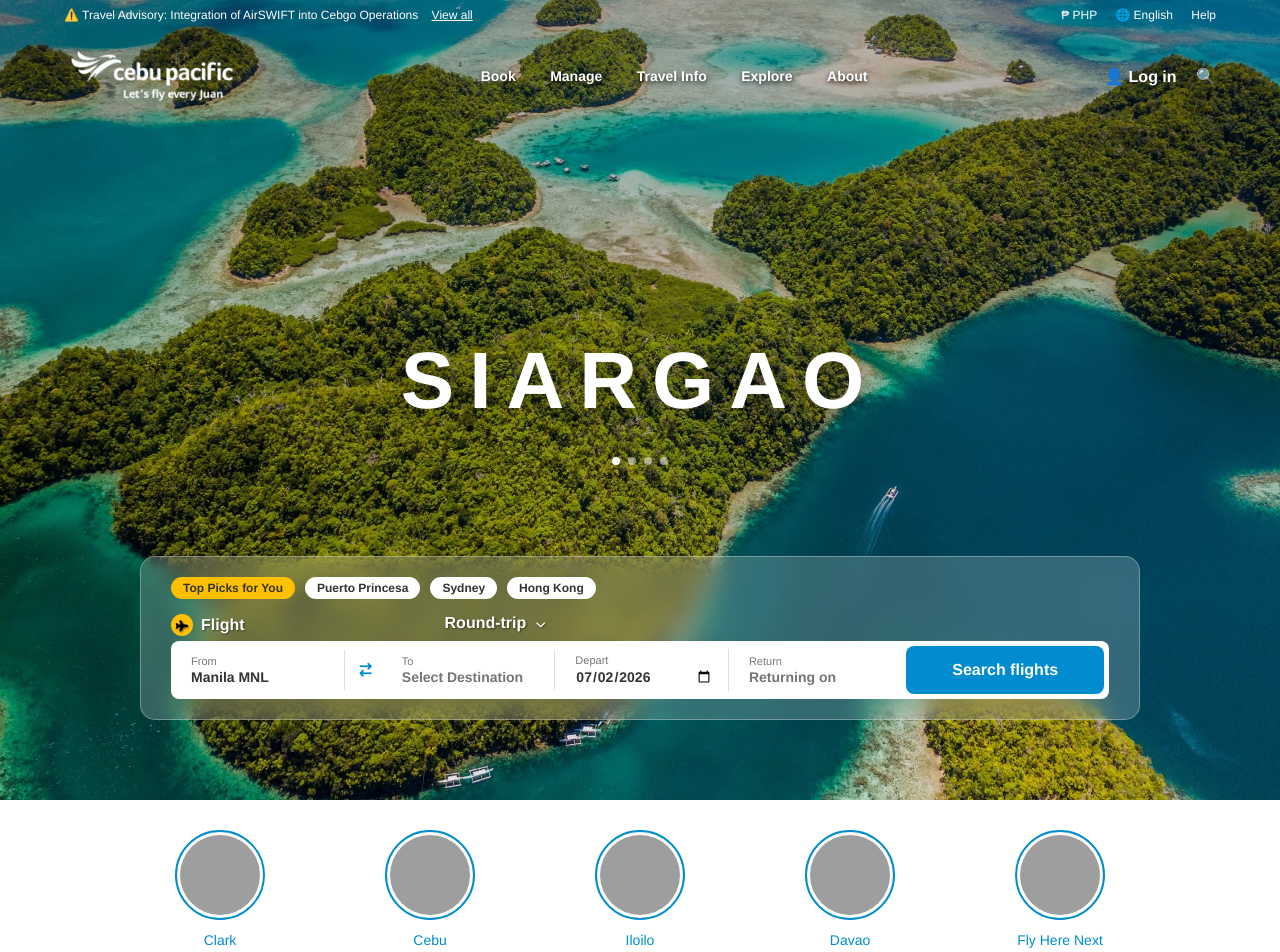
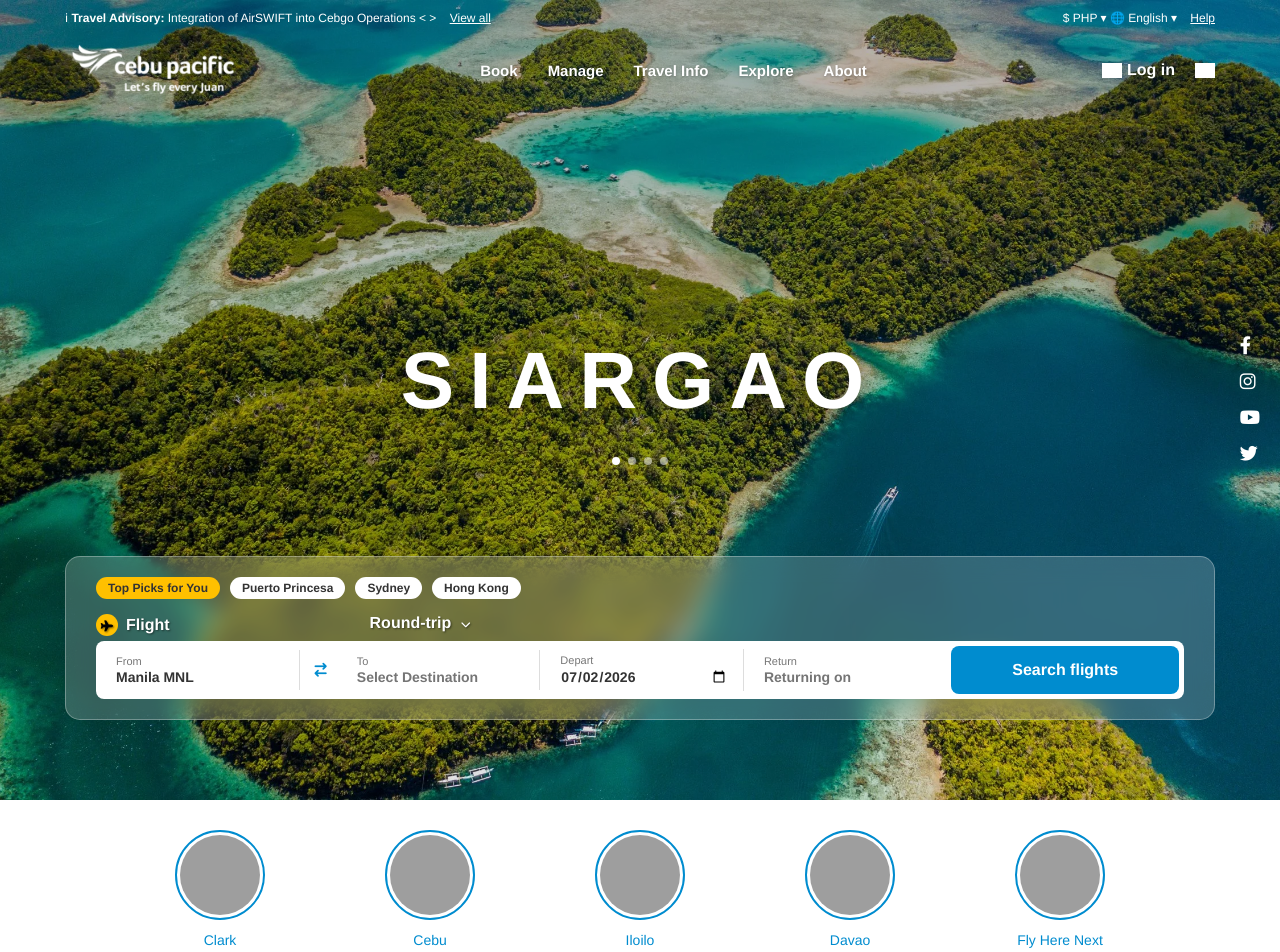
Before and after one commit to rynlyn25/cebu-pacific-clone, a PHP site: page / in a window 1280 px wide. Shown: the top 952 px of the page. Run offline with PHP 8.4, Linux system fonts and the light colour scheme; grey boxes are pictures that could not be loaded.

Commit message:
partial front end

```diff
--- a/cebu-pacific-clone/index.html
+++ b/cebu-pacific-clone/index.html
@@ -5,30 +5,32 @@
     <meta name="viewport" content="width=device-width, initial-scale=1.0">
     <title>Cebu Pacific Clone</title>
     <link rel="stylesheet" href="style.css">
-
     <link rel="stylesheet" href="https://cdnjs.cloudflare.com/ajax/libs/font-awesome/6.4.0/css/all.min.css">
 </head>
 <body>
 
-    <!-- 1. FULL-WIDTH HERO SECTION (With Translucent Header) -->
     <div class="hero-wrapper">
+
         <div class="top-advisory-bar">
-        <div class="advisory-text">
-            <span>⚠️ Travel Advisory: Integration of AirSWIFT into Cebgo Operations</span>
-            <a href="#">View all</a>
+            <div class="header-content-wrapper"> <div class="advisory-left">
+                    <span>&#8505;</span> <strong>Travel Advisory:</strong> Integration of AirSWIFT into Cebgo Operations
+                    <span class="arrows">&lt; &gt;</span> <a href="#" class="view-all">View all</a>
                 </div>
-        <div class="top-links">
-            <span>₱ PHP</span>
-            <span>🌐 English</span>
-            <span>Help</span>
+
+                <div class="advisory-right">
+                    <span>&#36; PHP &#9662;</span>
+                    <span>&#127760; English &#9662;</span>
+                    <a href="#">Help</a>
+                </div>
             </div>
         </div>
 
         <header class="hero-header">
-        <div class="logo-container">
+            <div class="header-content-wrapper"> <div class="header-left">
                     <img class="logo-white" src="images/CEB_logo_Noto_Sans_Linear_White.webp" alt="Cebu Pacific White" width="180">
-    <img class="logo-colored" src="images/CEB_logo_LFEJ_in_Noto_Sans_Linear.webp" alt="Cebu Pacific Colored" width="180">
+                    <img class="logo-colored" src="images/CEB_logo_LFEJ_in_Noto_Sans_Linear.webp" alt="Cebu Pacific Colored" width="180" style="display: none;">
                 </div>
+
                 <nav class="nav-links">
                     <a href="#">Book</a>
                     <a href="#">Manage</a>
@@ -36,9 +38,15 @@
                     <a href="#">Explore</a>
                     <a href="#">About</a>
                 </nav>
-        <div class="nav-actions">
-            <button class="login-btn">👤 Log in</button>
-            <span class="search-icon">🔍</span>
+
+                <div class="header-right">
+                    <button class="login-btn">
+                        <img src="images/user-outline.png" alt="User" width="20">
+                        <span style="color: white; margin-left: 5px;">Log in</span>
+                    </button>
+                    <img src="images/search-outline.png" alt="Search" width="20" class="search-icon">
+                </div>
+
             </div>
         </header>
 
@@ -97,7 +105,6 @@
         </div>
     </div>
 
-    <!-- 2. CIRCULAR DESTINATIONS SHORTCUTS -->
     <section class="quick-destinations">
         <div class="circle-item">
             <div class="circle-border">
@@ -143,7 +150,6 @@
         </div>
 
         <div class="services-container">
-
             <div class="service-card">
                 <div class="service-icon">
                     <img class="icon-default" src="images/check-in-default1.png" alt="Check In" width="45">
@@ -175,10 +181,9 @@
                 </div>
                 <span>Manage Booking</span>
             </div>
+        </div>
+    </section>
 
-        </div>
-
-    <!-- 4. BOOK CHEAP FLIGHTS FROM GRID -->
     <section class="flight-deals">
         <h2>Book cheap flights from</h2>
         <div class="deal-tabs">
@@ -188,7 +193,6 @@
             <button>Clark</button>
         </div>
 
-        <!-- Asymmetrical grid mimicking image_42f91e.jpg -->
         <div class="grid-container">
             <div class="grid-card tall" style="background-image: linear-gradient(rgba(0,0,0,0.1), rgba(0,0,0,0.7)), url('https://images.unsplash.com/photo-1518509562904-e7ef99cdcc86?q=80&w=400&auto=format&fit=crop');">
                 <div class="card-info"><span>As low as</span><h3>₱299*</h3><p>Cebu</p></div>
@@ -206,7 +210,7 @@
         <button class="btn-more">See more</button>
     </section>
 
-    <!-- 5. LATEST STORIES -->
+    <section class="stories">
         <div class="stories-layout">
             <div class="story-featured">
                 <img src="https://images.unsplash.com/photo-1551041777-ed277b8dd348?q=80&w=600&auto=format&fit=crop" alt="Riyadh">
@@ -228,8 +232,8 @@
                 </div>
             </div>
         </div>
+    </section>
 
-    <!-- 6. FOOTER LINKS & PARTNERS -->
     <footer>
         <div class="footer-links">
             <div class="col">
--- a/cebu-pacific-clone/style.css
+++ b/cebu-pacific-clone/style.css
@@ -12,7 +12,7 @@
     font-family: 'Helvetica Neue', Arial, sans-serif;
 }
 
-/* --- NEW HERO SECTION CSS --- */
+/* --- 1. HERO SECTION & BACKGROUND --- */
 .hero-wrapper {
     position: relative;
     width: 100%;
@@ -21,31 +21,65 @@
     color: white;
 }
 
+.slider-container {
+    position: absolute; top: 0; left: 0; width: 100%; height: 100%;
+    background-size: cover; background-position: center;
+    display: flex; flex-direction: column; justify-content: center; align-items: center;
+    transition: background-image 0.8s ease-in-out;
+}
+
+.slider-container::before {
+    content: ''; position: absolute; top: 0; left: 0; width: 100%; height: 100%;
+    background: linear-gradient(rgba(0,0,0,0.3), rgba(0,0,0,0.1));
+}
+
+.slider-title {
+    position: relative;
+    z-index: 2;
+    font-size: 5rem;
+    letter-spacing: 15px;
+    font-weight: 900;
+    text-shadow: 0px 4px 20px rgba(0, 0, 0, 0.25);
+    margin-bottom: 250px;
+}
+
+.slider-dots { position: relative; z-index: 2; display: flex; gap: 8px; margin-top: -220px; }
+.dot { width: 8px; height: 8px; background: rgba(255,255,255,0.5); border-radius: 50%; }
+.dot.active { background: white; }
+
+/* --- 2. HEADER & NAVIGATION (Transparent Default) --- */
 .top-advisory-bar {
     position: fixed;
     top: 0;
     width: 100%;
-    height: 35px; /* Forces exact height */
+    height: 35px;
     z-index: 1000;
-    display: flex;
-    justify-content: space-between;
-    padding: 8px 5%;
+    background-color: transparent;
+    transition: background-color 0.3s ease;
+    color: white;
     font-size: 12px;
 }
+
 .top-advisory-bar a { color: white; margin-left: 10px; }
-.top-links span { margin-left: 15px; cursor: pointer; }
 
 .hero-header {
     position: fixed;
     top: 35px;
     width: 100%;
+    height: 70px;
     z-index: 999;
+    background-color: transparent;
+    transition: background-color 0.3s ease;
+}
+
+.header-content-wrapper {
+    width: 90%;
+    max-width: 1150px;
+    margin: 0 auto;
+    height: 100%;
     display: flex;
     justify-content: space-between;
     align-items: center;
-    padding: 10px 5%;
-    background-color: transparent; /* Starts fully transparent */
-    transition: background-color 0.3s ease;
 }
 
 /* Hide the colored logo by default */
@@ -53,81 +87,82 @@
     display: none;
 }
 
-/* --- WHEN SCROLLED (JavaScript adds this class) --- */
-.hero-header.scrolled {
-    background-color: white; /* Turns solid white */
-    box-shadow: 0 2px 10px rgba(0,0,0,0.1); /* Adds a soft drop shadow */
+.nav-links {
+    display: flex;
+    gap: 30px;
 }
 
-/* Swap the logos when scrolled */
+.nav-links a {
+    color: white; /* White by default at the top */
+    text-decoration: none;
+    font-weight: 700;
+    font-size: 15px;
+    text-shadow: 0px 1px 3px rgba(0,0,0,0.3);
+}
+
+.header-right {
+    display: flex;
+    align-items: center;
+    gap: 20px;
+}
+
+.login-btn {
+    background: transparent;
+    color: white;
+    border: none;
+    font-weight: bold;
+    font-size: 16px;
+    cursor: pointer;
+    display: flex;
+    align-items: center;
+}
+
+/* Default White Icons at the top of the page */
+.login-btn img,
+.search-icon {
+    filter: brightness(0) invert(1);
+    transition: filter 0.3s ease;
+    cursor: pointer;
+}
+
+/* --- 3. THE "SCROLLED" STATES (White/Blue Effect) --- */
+.top-advisory-bar.scrolled {
+    background-color: #00a1e4; /* Bright Cyan */
+}
+
+.hero-header.scrolled {
+    background-color: white;
+    box-shadow: 0 2px 10px rgba(0,0,0,0.1);
+}
+
+.hero-header.scrolled .nav-links a {
+    color: #0062a9; /* Cebu Pacific Dark Blue */
+    text-shadow: none;
+}
+
+.hero-header.scrolled .login-btn span {
+    color: #0062a9 !important;
+}
+
 .hero-header.scrolled .logo-white {
     display: none;
 }
+
 .hero-header.scrolled .logo-colored {
-    display: block;
-}
-.nav-links a {
-    color: white;
-    text-decoration: none;
-    margin: 0 15px;
-    font-weight: bold;
-    font-size: 14px;
-    /* This adds a soft dark glow strictly behind the letters */
-    text-shadow: 0px 2px 5px rgba(0,0,0,0.8);
-}
-.login-btn {
-    background: transparent; color: white; border: none; font-weight: bold; font-size: 16px; cursor: pointer; margin-right: 15px;
+    display: block !important;
 }
 
-.social-sidebar a {
-    color: white;
-    text-decoration: none;
-    font-size: 18px;
-    transition: color 0.3s ease;
-}
-.social-sidebar a:hover {
-    color: #FFC000;
+/* Turn icons back to their natural blue when scrolled */
+.hero-header.scrolled .login-btn img,
+.hero-header.scrolled .search-icon {
+    filter: none;
 }
 
-.slider-container {
-    position: absolute; top: 0; left: 0; width: 100%; height: 100%;
-    background-size: cover; background-position: center;
-    display: flex; flex-direction: column; justify-content: center; align-items: center;
-    transition: background-image 0.8s ease-in-out;
-}
-.slider-container::before {
-    content: ''; position: absolute; top: 0; left: 0; width: 100%; height: 100%;
-    background: linear-gradient(rgba(0,0,0,0.3), rgba(0,0,0,0.1));
-}
-.slider-title {
-    position: relative;
-    z-index: 2;
-    font-size: 5rem;
-    letter-spacing: 15px;
-    font-weight: 900;
-    /* Softened the shadow to look highly professional */
-    text-shadow: 0px 4px 20px rgba(0, 0, 0, 0.25);
-    margin-bottom: 250px;
-}
-.icon-circle-yellow {
-    display: inline-flex;
-    justify-content: center;
-    align-items: center;
-    width: 22px;
-    height: 22px;
-    background-color: #FFC000;
-    color: black;
-    border-radius: 50%;
-    font-size: 11px;
-    margin-right: 8px;
-}
-.slider-dots { position: relative; z-index: 2; display: flex; gap: 8px; margin-top: -220px; }
-.dot { width: 8px; height: 8px; background: rgba(255,255,255,0.5); border-radius: 50%; }
-.dot.active { background: white; }
 
+/* --- 4. GLASS WIDGET --- */
 .glass-widget {
     position: absolute; bottom: 80px; left: 50%; transform: translateX(-50%);
-    width: 85%; max-width: 1000px; z-index: 10;
+    width: 90%; max-width: 1150px; z-index: 10;
     background: rgba(255, 255, 255, 0.2);
     backdrop-filter: blur(12px);
     -webkit-backdrop-filter: blur(12px);
@@ -135,249 +170,89 @@
     border-radius: 15px;
     padding: 20px 30px;
 }
-.flight-type {
-    display: flex;
-    align-items: center;
-}
+
+.flight-type { display: flex; align-items: center; }
 .top-picks { display: flex; gap: 10px; margin-bottom: 15px; }
 .badge { padding: 4px 12px; border-radius: 15px; font-size: 12px; font-weight: bold; color: #333; }
 .badge.yellow { background: #FFC000; }
 .badge.white { background: white; }
 
-.widget-headers { display: flex; gap: 200px; margin-bottom: 5px; font-weight: bold; text-shadow: 1px 1px 2px rgba(0,0,0,0.5); }
+.widget-headers { display: flex; gap: 200px; margin-bottom: 5px; font-weight: bold; text-shadow: 1px 1px 2px rgba(0,0,0,0.5); color: white;}
 
 .search-inputs { display: flex; align-items: center; background: white; border-radius: 8px; padding: 5px; gap: 5px; }
 .input-group { display: flex; flex-direction: column; flex: 1; padding: 5px 15px; border-right: 1px solid #ddd; }
 .input-group:last-of-type { border-right: none; }
 .input-group label { color: #777; font-size: 11px; margin-bottom: 2px; }
 .input-group input { border: none; outline: none; font-weight: bold; font-size: 14px; color: #333; width: 100%; background: transparent; }
-.swap-icon {
-    color: #008ccf;
-    padding: 0 10px;
-    font-size: 14px;
-    cursor: pointer;
-}
-/* --- STICKY HEADER & SCROLL EFFECTS --- */
+.swap-icon { color: #008ccf; padding: 0 10px; font-size: 14px; cursor: pointer; }
+.search-btn { background: #008ccf; color: white; border: none; padding: 15px 30px; border-radius: 8px; font-weight: bold; font-size: 16px; cursor: pointer; flex: 1; }
 
-/* 1. Top Advisory Bar (Starts transparent, turns blue) */
-.top-advisory-bar {
-    position: fixed;
-    top: 0;
-    width: 100%;
-    height: 35px;
-    z-index: 1000;
-    display: flex;
-    justify-content: space-between;
-    padding: 8px 5%;
-    font-size: 12px;
-    background-color: transparent;
-    transition: background-color 0.3s ease;
-    color: white; /* Ensures text is visible */
+.icon-circle-yellow {
+    display: inline-flex; justify-content: center; align-items: center; width: 22px; height: 22px;
+    background-color: #FFC000; color: black; border-radius: 50%; font-size: 11px; margin-right: 8px;
 }
 
-/* 2. Main Header (Starts transparent, turns white) */
-.hero-header {
-    position: fixed;
-    top: 35px;
-    width: 100%;
-    z-index: 999;
-    display: flex;
-    justify-content: space-between;
-    align-items: center;
-    padding: 10px 5%;
-    background-color: transparent;
-    transition: background-color 0.3s ease;
+/* --- 5. SOCIAL SIDEBAR --- */
+.social-sidebar {
+    position: absolute; right: 20px; top: 50%; transform: translateY(-50%);
+    display: flex; flex-direction: column; gap: 15px; z-index: 10;
+}
+.social-sidebar a { color: white; text-decoration: none; font-size: 18px; transition: color 0.3s ease; }
+.social-sidebar a:hover { color: #FFC000; }
+
+
+/* --- 6. QUICK DESTINATIONS --- */
+.quick-destinations {
+    display: flex; justify-content: center; align-items: flex-start;
+    gap: 120px; padding: 30px 0 20px; background-color: transparent;
 }
 
-/* --- THE "SCROLLED" STATES --- */
-/* (These activate when JavaScript detects a scroll) */
-
-.top-advisory-bar.scrolled {
-    background-color: #008ccf; /* Cebu Pacific Blue! */
+.circle-item { display: flex; flex-direction: column; align-items: center; justify-content: center; cursor: pointer; }
+.circle-border {
+    border: 2px solid #008ccf; border-radius: 50%; padding: 3px; display: flex; justify-content: center; align-items: center; transition: transform 0.2s ease;
 }
 
-.hero-header.scrolled {
-    background-color: white;
-    box-shadow: 0 2px 10px rgba(0,0,0,0.1);
-}
+.circle { width: 80px; height: 80px; border-radius: 50%; background-size: cover; background-position: center; }
+.circle-item span { color: #008ccf; font-size: 14px; font-weight: 400; margin-top: 12px; }
+.circle-item:hover .circle-border { transform: scale(1.05); }
 
-/* Changes link text from white to blue so it's readable on the white header */
-.hero-header.scrolled .nav-links a {
-    color: #008ccf;
-    text-shadow: none;
-}
 
-.hero-header.scrolled .login-btn {
-    color: #008ccf;
-}
+/* --- 7. WHY EVERYONE FLIES SECTION --- */
+.why-section-wrapper { padding: 20px 5% 50px; background-color: white; max-width: 1100px; margin: 0 auto; }
+.why-top-row { display: flex; justify-content: space-between; align-items: center; gap: 60px; margin-bottom: 50px; }
+.why-text { flex: 1; }
+.why-text h2 { font-size: 26px; font-weight: 700; margin-bottom: 15px; color: #222222; }
+.why-text p { font-size: 14px; color: #555555; line-height: 1.6; font-weight: 400; }
+.why-illustration { flex: 1.2; display: flex; justify-content: flex-end; }
+.why-illustration img { max-width: 100%; height: auto; }
 
-/* Swaps the white logo out for the colored logo */
-.hero-header.scrolled .logo-white {
-    display: none;
-}
-.hero-header.scrolled .logo-colored {
-    display: block;
-}
-.search-btn { background: #008ccf; color: white; border: none; padding: 15px 30px; border-radius: 8px; font-weight: bold; font-size: 16px; cursor: pointer; flex: 1; }
-/* --- END OF NEW HERO SECTION CSS --- */
-/* --- QUICK DESTINATIONS (Pixel-Perfect Original Style) --- */
-
-/* --- 1. QUICK DESTINATIONS --- */
-.quick-destinations {
-    display: flex;
-    justify-content: center;
-    align-items: flex-start;
-    gap: 120px; /* Increased to push them further apart */
-    padding: 30px 0 20px;
-    background-color: transparent;
-}
-
-.circle-item {
-    display: flex;
-    flex-direction: column;
-    align-items: center;
-    justify-content: center;
-    cursor: pointer;
-}
-
-.circle-border {
-    border: 2px solid #008ccf;
-    border-radius: 50%;
-    padding: 3px;
-    display: flex;
-    justify-content: center;
-    align-items: center;
-    transition: transform 0.2s ease;
-}
-
-.circle {
-    width: 80px; /* Shrunk down for that refined look */
-    height: 80px; /* Shrunk down to match width */
-    border-radius: 50%;
-    background-size: cover;
-    background-position: center;
-}
-
-.circle-item span {
-    color: #008ccf;
-    font-size: 14px;
-    font-weight: 400;
-    margin-top: 12px;
-}
-
-.circle-item:hover .circle-border {
-    transform: scale(1.05);
-}
-
-/* --- 2. WHY EVERYONE FLIES SECTION --- */
-.why-section-wrapper {
-    padding: 20px 5% 50px;
-    background-color: white;
-    max-width: 1100px;
-    margin: 0 auto;
-}
-
-.why-top-row {
-    display: flex;
-    justify-content: space-between;
-    align-items: center;
-    gap: 60px;
-    margin-bottom: 50px;
-}
-
-.why-text {
-    flex: 1;
-}
-/* Styling for the Heading */
-.why-text h2 {
-    font-size: 26px;
-    font-weight: 700;
-    margin-bottom: 15px;
-    color: #222222; /* A very dark gray, not harsh black */
-}
-
-/* Styling for the Paragraph (The exact fix for Issue #3) */
-.why-text p {
-    font-size: 14px; /* Scales the text down slightly */
-    color: #555555; /* Softens the text to a clean, professional gray */
-    line-height: 1.6; /* Adds beautiful "breathing room" between lines */
-    font-weight: 400; /* Ensures the text isn't too heavy */
-}
-.why-illustration {
-    flex: 1.2;
-    display: flex;
-    justify-content: flex-end;
-}
-
-.why-illustration img {
-    max-width: 100%;
-    height: auto;
-}
-
-/* --- 3. SERVICE CARDS & HOVER STATES --- */
+/* --- 8. SERVICE CARDS & HOVER STATES --- */
 .services-container {
-    display: flex;
-    justify-content: space-between;
-    border: 1px solid #e5e5e5;
-    border-radius: 12px;
-    background-color: white;
-    width: 100%;
-    box-shadow: 0 5px 15px rgba(0,0,0,0.03);
+    display: flex; justify-content: space-between; border: 1px solid #e5e5e5;
+    border-radius: 12px; background-color: white; width: 100%; box-shadow: 0 5px 15px rgba(0,0,0,0.03);
 }
 
 .service-card {
-    flex: 1;
-    text-align: center;
-    border-right: 1px solid #e5e5e5;
-    cursor: pointer;
-    padding: 20px 10px;
-    position: relative;
-    background-color: transparent;
-    transition: all 0.2s ease-in-out;
+    flex: 1; text-align: center; border-right: 1px solid #e5e5e5; cursor: pointer;
+    padding: 20px 10px; position: relative; background-color: transparent; transition: all 0.2s ease-in-out;
 }
+.service-card:last-child { border-right: none; }
+.service-icon { margin-bottom: 12px; display: flex; justify-content: center; }
+.service-icon img { width: 60px !important; height: auto !important; }
+.service-card span { color: #008ccf; font-weight: bold; font-size: 15px; }
 
-.service-card:last-child {
-    border-right: none;
+/* Hover Effects */
+.icon-hover { display: none; }
+.service-card:hover {
+    background-color: #ffea00; transform: scale(1.05); z-index: 10;
+    border-radius: 12px; box-shadow: 0 10px 25px rgba(0,0,0,0.15); border-right-color: transparent;
 }
-
-.service-icon {
-    margin-bottom: 12px;
-    display: flex;
-    justify-content: center;
-}
-
-/* Forces the service icons to stay perfectly sized */
-.service-icon img {
-    width: 60px !important;
-    height: auto !important;
-}
-
-.service-card span {
-    color: #008ccf;
-    font-weight: bold;
-    font-size: 15px;
-}
-
-/* Hover Image Swapping Defaults */
-.icon-hover { display: none; }
-
-/* The 3D Pop-Out Hover Effect */
-.service-card:hover {
-    background-color: #ffea00;
-    transform: scale(1.05);
-    z-index: 10;
-    border-radius: 12px;
-    box-shadow: 0 10px 25px rgba(0,0,0,0.15);
-    border-right-color: transparent;
-}
-
-/* Change Icon and Text on Hover */
 .service-card:hover .icon-default { display: none; }
 .service-card:hover .icon-hover { display: block; }
 .service-card:hover span { color: #0033a0; }
 
 
-/* --- 4. ASYMMETRICAL PROMO GRID & OTHER FOOTER CSS --- */
+/* --- 9. ASYMMETRICAL PROMO GRID & OTHER FOOTER CSS --- */
 .flight-deals { padding: 60px 10%; text-align: center; }
 .deal-tabs { margin: 20px 0 40px; }
 .deal-tabs button { padding: 10px 25px; border: none; background: none; font-size: 1rem; cursor: pointer; }
@@ -388,18 +263,17 @@
 .row-2 { height: 250px; }
 .card-info { position: absolute; bottom: 20px; left: 20px; }
 .btn-more { margin-top: 30px; background-color: var(--ceb-blue); color: white; border: none; padding: 12px 40px; border-radius: 25px; font-weight: bold; cursor: pointer; }
+
+/* --- 10. STORIES & FOOTER --- */
 .stories { padding: 60px 10%; background-color: var(--bg-light); }
-.stories-layout { display: flex; gap: 30px; margin-top: 25px; }
+.stories-layout { display: flex; gap: 30px; margin-top: 25px; max-width: 1100px; margin: 0 auto;}
 .story-featured { flex: 1.5; }
 .story-featured img { width: 100%; border-radius: 8px; }
 .story-sub-grid { flex: 1; display: flex; flex-direction: column; gap: 20px; }
 .story-item { display: flex; gap: 15px; background: white; padding: 10px; border-radius: 8px; }
-.story-item img { width: 120px; border-radius: 4px; }
+.story-item img { width: 120px; border-radius: 4px; object-fit: cover;}
+
 footer { background-color: white; padding: 60px 10% 20px; border-top: 1px solid #eee; }
-.footer-links { display: flex; justify-content: space-between; }
+.footer-links { display: flex; justify-content: space-between; max-width: 1100px; margin: 0 auto;}
 .footer-links .col { display: flex; flex-direction: column; gap: 10px; }
 .footer-links .col a { color: #666; text-decoration: none; }
-.widget-tabs { display: flex; gap: 15px; margin-bottom: 20px; }
-.widget-tabs button { background: transparent; border: none; font-size: 15px; font-weight: bold; color: #555; cursor: pointer; padding-bottom: 5px; border-bottom: 3px solid transparent; transition: all 0.3s ease; }
-.widget-tabs button:hover { color: var(--ceb-blue); }
-.widget-tabs button.active { color: var(--ceb-blue); border-bottom: 3px solid var(--ceb-yellow); }
```
Also changed, not shown: cebu-pacific-clone/script.js (+15 -0 lines). Lines whose indentation alone changed are shown as unchanged.
